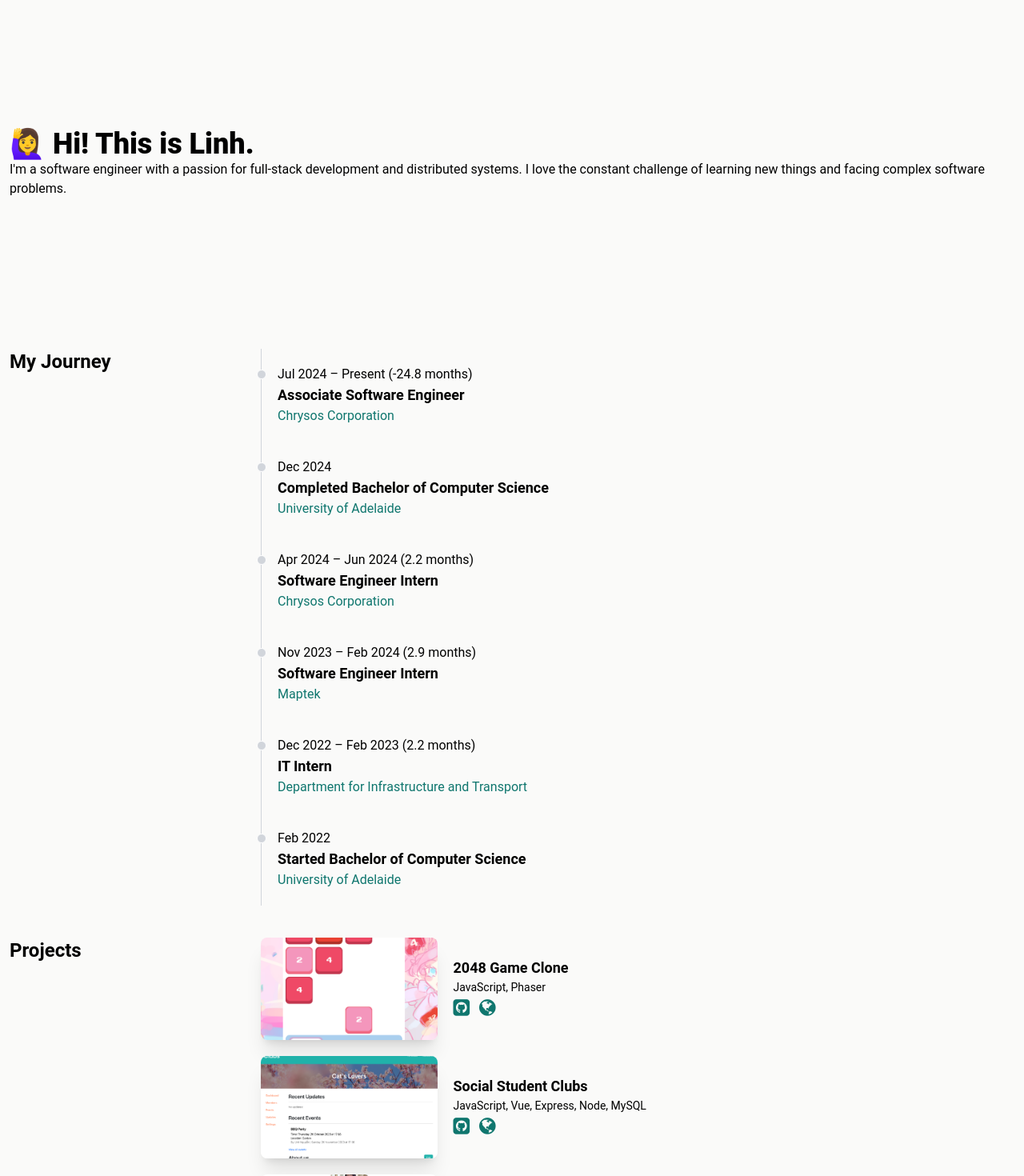
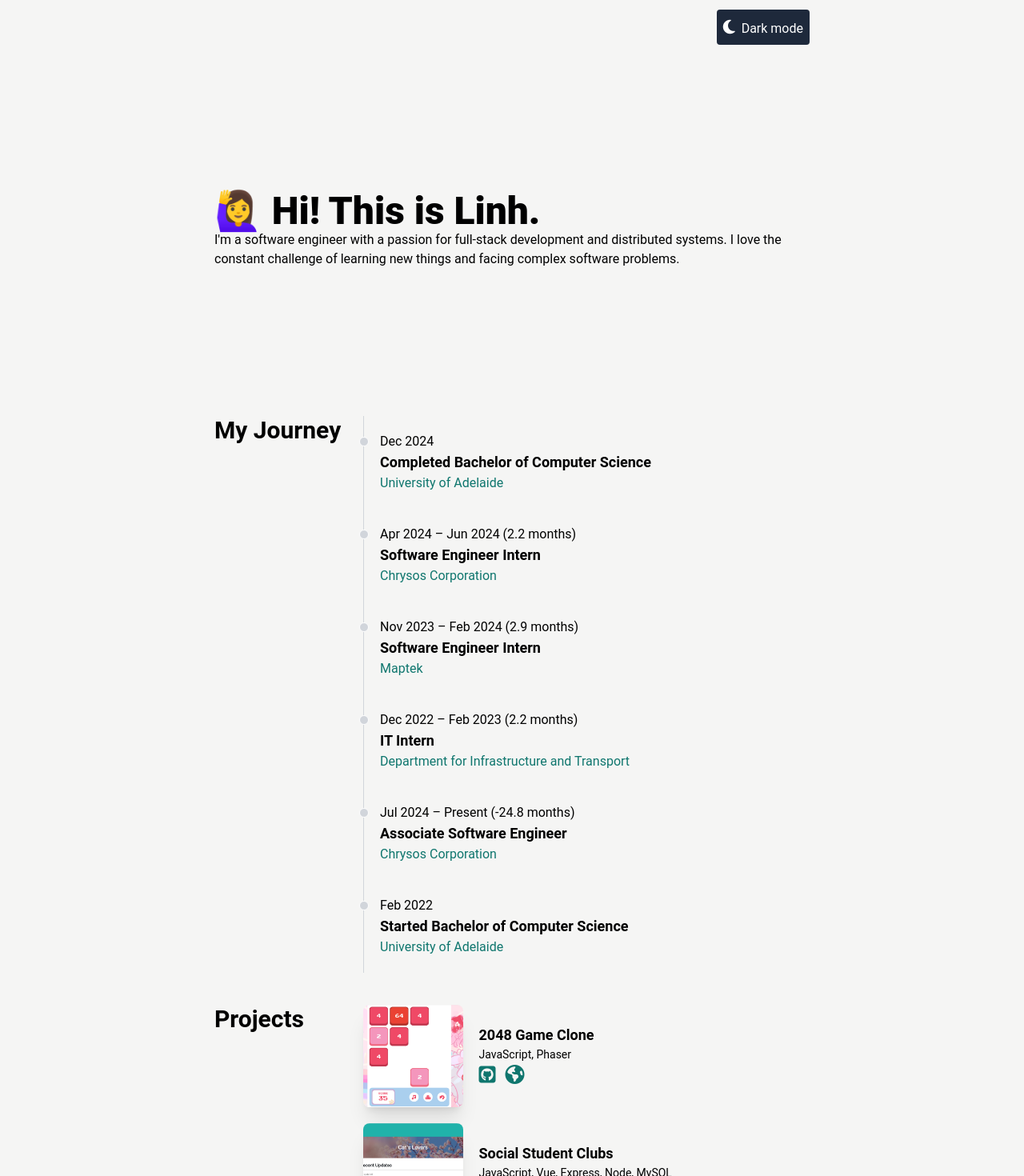
Before and after one commit to cutiepurr/cutiepurr.github.io, a React (Create React App) app: page / in a window 1280 px wide. Shown: the top 1470 px of the page at 80% size. Built offline with nearby package versions, Linux system fonts and the light colour scheme.

Commit message:
Implement dark mode

```diff
--- a/package.json
+++ b/package.json
@@ -7,7 +7,6 @@
     "@testing-library/jest-dom": "^6.6.3",
     "@testing-library/react": "^16.1.0",
     "@testing-library/user-event": "^14.5.2",
-    "font-awesome": "^4.7.0",
     "gh-pages": "^6.2.0",
     "moment": "^2.30.1",
     "react": "^18.0.0",
--- a/public/index.html
+++ b/public/index.html
@@ -1,20 +1,19 @@
 <!DOCTYPE html>
 <html lang="en">
+
 <head>
   <meta charset="utf-8" />
   <link rel="icon" href="%PUBLIC_URL%/favicon.ico" />
   <meta name="viewport" content="width=device-width, initial-scale=1" />
   <meta name="theme-color" content="#000000" />
-    <meta
-      name="description"
-      content="Web site created using create-react-app"
-    />
+  <meta name="description" content="Web site created using create-react-app" />
   <link rel="apple-touch-icon" href="%PUBLIC_URL%/logo192.png" />
   <!--
       manifest.json provides metadata used when your web app is installed on a
       user's mobile device or desktop. See https://developers.google.com/web/fundamentals/web-app-manifest/
     -->
   <link rel="manifest" href="%PUBLIC_URL%/manifest.json" />
+  <script src="https://kit.fontawesome.com/9bae8a3a02.js" crossorigin="anonymous"></script>
   <!--
       Notice the use of %PUBLIC_URL% in the tags above.
       It will be replaced with the URL of the `public` folder during the build.
@@ -26,8 +25,10 @@
     -->
   <title>Linh.</title>
 </head>
+
 <body>
   <noscript>You need to enable JavaScript to run this app.</noscript>
   <div id="root"></div>
 </body>
+
 </html>
--- a/src/App.css
+++ b/src/App.css
@@ -3,29 +3,27 @@
 @tailwind utilities;
 
 @layer base {
-  body {
-    @apply bg-stone-50;
-  }
   h1 {
-    @apply text-4xl font-black;
+    @apply text-5xl font-black;
   }
   h2 {
-    @apply text-2xl font-bold;
+    @apply text-3xl font-bold;
   }
   h3 {
     @apply text-lg font-semibold;
   }
+  a, button {
+    @apply hover:opacity-80;
+  }
   a {
-    @apply text-teal-700 hover:underline;
-  }
-  input {
-    @apply border rounded p-2;
+    @apply text-teal-700 dark:text-teal-400 hover:underline;
   }
   button {
-    @apply rounded bg-slate-900 hover:bg-slate-700 text-white p-2;
+    @apply rounded p-2 dark:bg-stone-100 dark:text-black bg-slate-800 text-white;
   }
-  main {
-    @apply bg-slate-950 text-slate-100;
+  main, footer {
+    @apply w-full sm:max-w-2xl lg:max-w-3xl mx-auto;
+    /* @apply bg-slate-950 text-slate-100; */
   }
 }
 
--- a/src/App.js
+++ b/src/App.js
@@ -1,19 +1,36 @@
 import "./App.css";
-import React from "react";
+import React, { useState } from "react";
 import About from "./components/About";
 import Project from "./components/Project";
 import Connect from "./components/Connect";
 import Exp from "./components/Exp";
 
 const App = () => {
+    const [darkMode, setDarkMode] = useState(false);
+
+    const toggleDarkMode = () => {
+        setDarkMode(!darkMode);
+        document.body.classList.toggle("dark");
+    };
+
     return (
-        <div className="container mx-auto p-3 flex flex-col gap-10">
-            <About />
-            <Exp />
-            <Project />
-            <Connect />
-            <footer>
-                <p className=''><small>Created using React.js and hosted on GitHub</small></p>
+        <div className="w-full h-full bg-stone-100 text-black dark:bg-slate-800 dark:text-white">
+            <main className="p-3 flex flex-col gap-10">
+                <div>
+                    <button onClick={toggleDarkMode} className="float-end">
+                        {darkMode
+                            ? <><i className="fa-solid fa-sun text-xl mr-1"></i> Light mode</>
+                            : <><i className="fa-solid fa-moon text-xl mr-1"></i> Dark mode</>}
+                    </button>
+                </div>
+
+                <About />
+                <Exp />
+                <Project />
+                <Connect />
+            </main>
+            <footer className="p-3">
+                <p>Created using React.js & Tailwind CSS. Hosted on GitHub</p>
             </footer>
         </div>
     );
--- a/src/components/Exp.js
+++ b/src/components/Exp.js
@@ -7,14 +7,16 @@
         return a.endDate > b.endDate ? -1 : 1;
     });
 
-    const list = exp.map(item => {
+    const list = EXP.map(item => {
         let endDate, duration;
-        const startDate = moment(item.startDate).format("MMM YYYY");
+        const startDate = item.startDate ? moment(item.startDate).format("MMM YYYY") : item.startDate;
+
         if (!item.endDate) endDate = item.endDate;
-        else {
+        else if (item.endDate == moment().format("YYYY-MM-DD")) endDate = "Present";
+        else endDate = moment(item.endDate).format("MMM YYYY");
+
+        if (item.startDate && item.endDate) {
             duration = moment(item.endDate).diff(moment(item.startDate), "months", true).toFixed(1);
-            if (item.endDate == moment().format("YYYY-MM-DD")) endDate = "Present";
-            else endDate = moment(item.endDate).format("MMM YYYY");
         }
         return (
             <div key={(item.startDate, item.endDate)}
@@ -23,8 +25,10 @@
                     <div className="absolute size-3 bg-gray-300 border border-white
                         rounded-full -start-1.5 mt-1.5"></div>
                     <div>
-                        {startDate}
-                        {endDate && <> &ndash; {endDate} ({duration} months)</> }
+                        {startDate && startDate}
+                        {startDate && endDate && <> &ndash; </>}
+                        {endDate && endDate}
+                        {duration && ` (${duration} months)`}
                     </div>
                 </div>
                 <div>
--- a/src/index.js
+++ b/src/index.js
@@ -2,7 +2,6 @@
 import ReactDOM from "react-dom";
 import App from "./App";
 import reportWebVitals from "./reportWebVitals";
-import "font-awesome/css/font-awesome.css";
 
 const root = ReactDOM.createRoot(document.getElementById("root"));
 root.render(
--- a/src/shared/exp.js
+++ b/src/shared/exp.js
@@ -28,7 +28,7 @@
         "description": "",
     },
     {
-        "startDate": "2024-12-31",
+        "endDate": "2024-12-31",
         "company": UOA,
         "position": "Completed Bachelor of Computer Science",
         "description": "",
@@ -55,7 +55,7 @@
         "description": "",
     },
     {
-        "startDate": "2022-02-28",
+        "endDate": "2022-02-28",
         "company": UOA,
         "position": "Started Bachelor of Computer Science",
         "description": "",
--- a/tailwind.config.js
+++ b/tailwind.config.js
@@ -1,5 +1,6 @@
 /** @type {import('tailwindcss').Config} */
 module.exports = {
+    darkMode: "class",
     content: [
         "./src/**/*.{js,jsx,ts,tsx}",
     ],
```
Also changed, not shown: 2 other files (tests, documents, lock files or other folders). Lines whose indentation alone changed are shown as unchanged.
